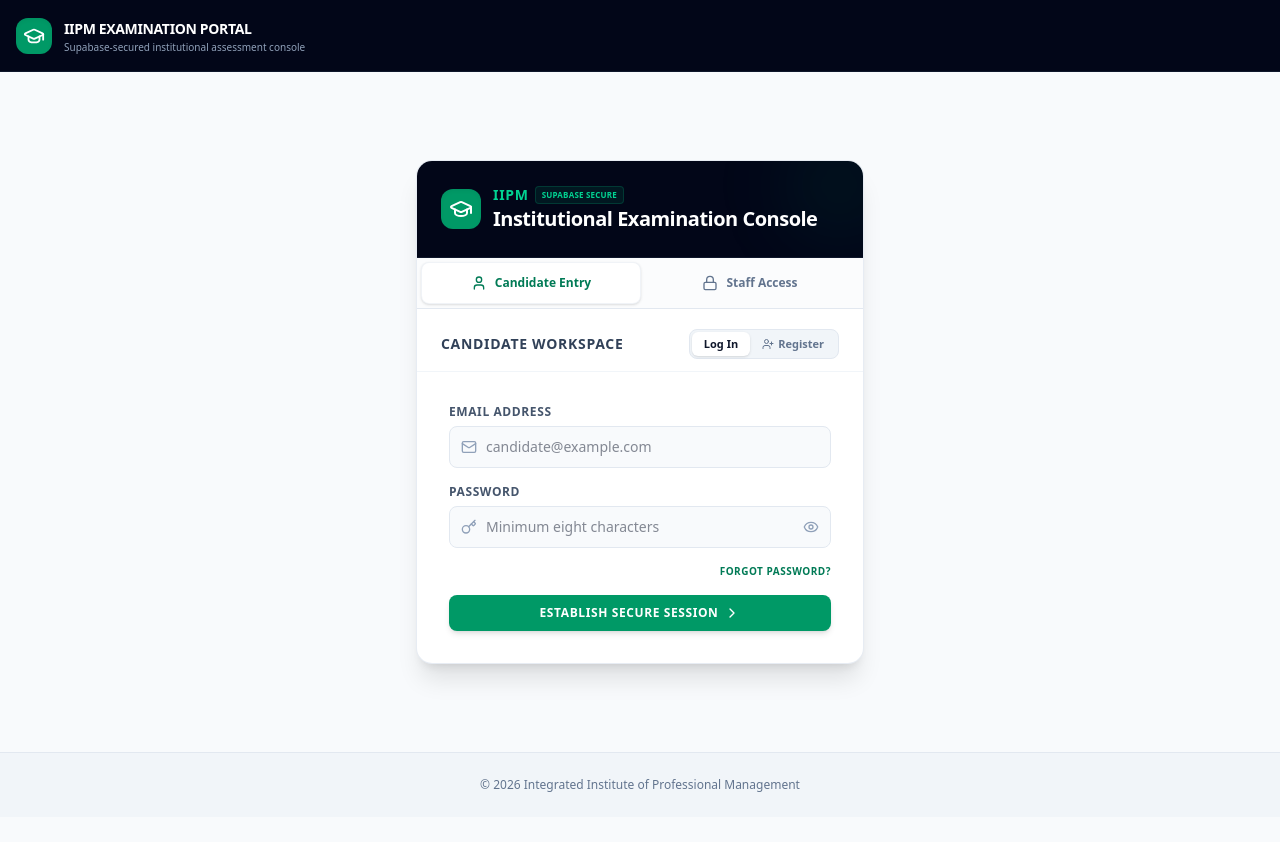
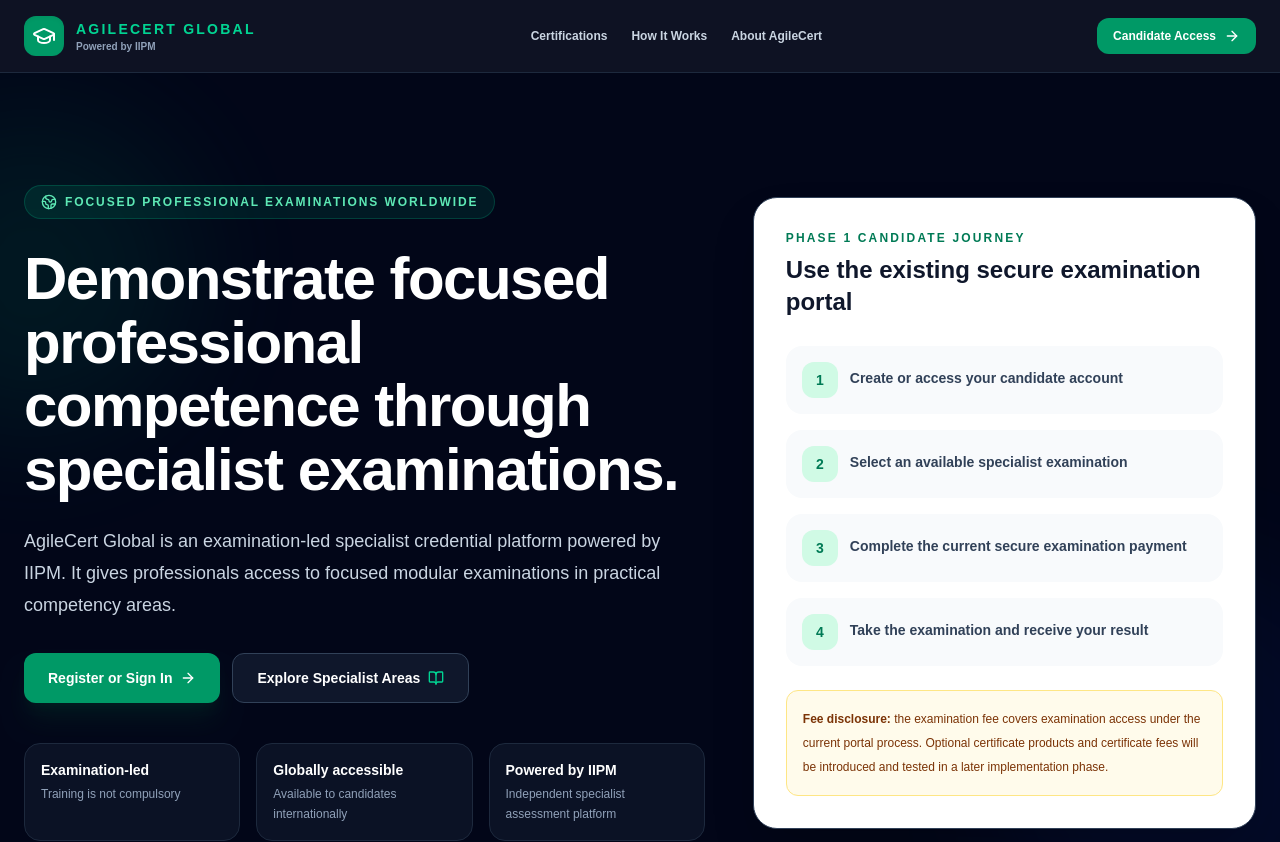
Before and after one commit to iipmnigeria/IIPM-Examination-Portal, a React (Vite) app: page / in a window 1280 px wide. Shown: the top 842 px of the page. Before the commit the page ends 817 px from the top, so only its background shows below. Built offline with nearby package versions, Linux system fonts and the light colour scheme; no server answers.

Commit message:
feat: connect AgileCert phase 1 landing page to existing portal

```diff
--- a/src/App.tsx
+++ b/src/App.tsx
@@ -4,7 +4,7 @@
 import StudentDashboard from './components/StudentDashboard';
 import ExamScreen from './components/ExamScreen';
 import AdminPortal from './components/AdminPortal';
-import LoginPortal from './components/LoginPortal';
+import AgileCertPhaseOneLandingPage from './components/AgileCertPhaseOneLandingPage';
 import { signOut as signOutPortalUser } from './services/authService';
 import {
   getAvailableTests,
@@ -168,27 +168,7 @@
   };
 
   if (!userRole) {
-    return (
-      <div className="min-h-screen bg-slate-50 text-slate-900 font-sans antialiased flex flex-col">
-        <header className="bg-slate-950 text-white border-b border-slate-900 sticky top-0 z-40">
-          <div className="max-w-7xl mx-auto px-4 py-4 flex items-center gap-3">
-            <div className="w-9 h-9 bg-emerald-600 rounded-xl flex items-center justify-center shadow-inner">
-              <GraduationCap className="w-5.5 h-5.5 text-white" />
-            </div>
-            <div>
-              <span className="font-extrabold text-sm tracking-tight uppercase">IIPM Examination Portal</span>
-              <p className="text-[10px] text-slate-400">Supabase-secured institutional assessment console</p>
-            </div>
-          </div>
-        </header>
-        <main className="flex-1">
-          <LoginPortal onLoginSuccess={handleLoginSuccess} />
-        </main>
-        <footer className="bg-slate-100 border-t border-slate-200 py-6 text-center text-xs text-slate-500">
-          © 2026 Integrated Institute of Professional Management
-        </footer>
-      </div>
-    );
+    return <AgileCertPhaseOneLandingPage onLoginSuccess={handleLoginSuccess} />;
   }
 
   if (isLoading) {
@@ -212,8 +192,8 @@
                 <GraduationCap className="w-5.5 h-5.5 text-white" />
               </div>
               <div>
-                <span className="font-extrabold text-sm tracking-tight uppercase">IIPM Examination Portal</span>
-                <p className="text-[10px] text-slate-400">Supabase Secure Runtime</p>
+                <span className="font-extrabold text-sm tracking-tight uppercase">AgileCert Global</span>
+                <p className="text-[10px] text-slate-400">Powered by IIPM · Secure Examination Runtime</p>
               </div>
             </div>
 
@@ -312,7 +292,7 @@
 
       {view !== 'exam' && (
         <footer className="bg-slate-100 border-t border-slate-200 py-6 text-center text-xs text-slate-500">
-          © 2026 Integrated Institute of Professional Management
+          AgileCert Global — Powered by the Integrated Institute of Professional Management
         </footer>
       )}
     </div>
```
